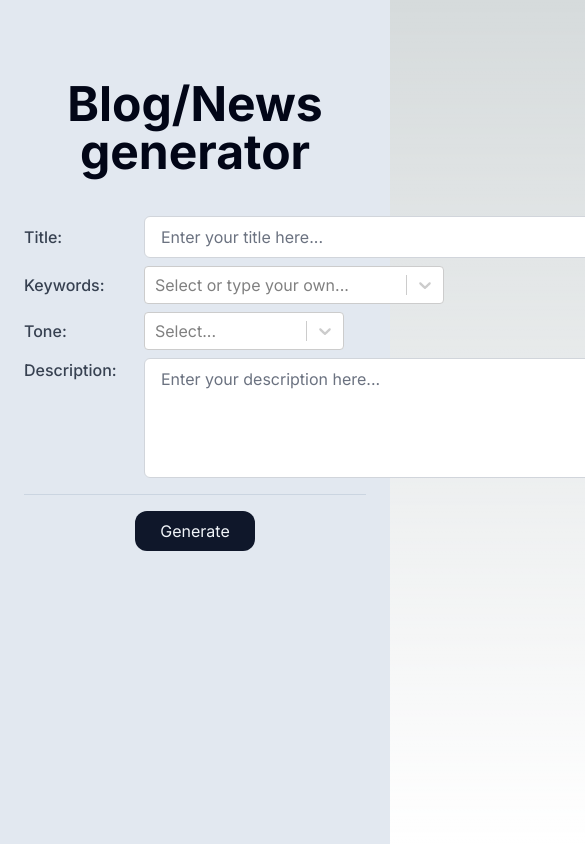
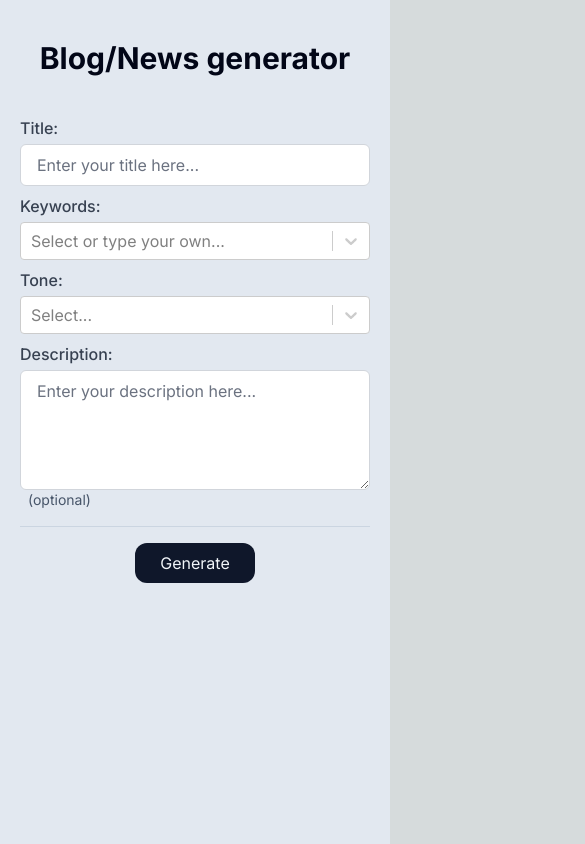
Before and after one commit to jerome-marshall/blog-generator, a Next.js app: page / in a window 390 px wide. Shown: the top 844 px of the page, 585 px wide, since content can reach past the window. Built offline with nearby package versions, Linux system fonts and the light colour scheme.

Commit message:
⚡ IMPROVE: responsive styles

```diff
--- a/app/globals.css
+++ b/app/globals.css
@@ -19,7 +19,7 @@
 
 @layer components {
   .input-label {
-    @apply inline min-w-[120px] text-base font-medium text-gray-700;
+    @apply inline text-base font-medium text-gray-700 md:min-w-[120px] mb-1 md:mb-0;
   }
 
   .btn {
--- a/app/page.tsx
+++ b/app/page.tsx
@@ -3,8 +3,8 @@ import Generator from "@/components/Generator";
 export default function Home() {
   return (
     <main className="min-h-screen bg-slate-200">
-      <div className="container mx-auto max-w-4xl px-6 py-20">
-        <h1 className="text-center text-5xl font-bold text-slate-950">
+      <div className="container mx-auto max-w-4xl px-5 py-10 md:px-6 md:py-20">
+        <h1 className="text-center text-3xl font-bold text-slate-950 md:text-5xl">
           Blog/News generator
         </h1>
         <Generator />
--- a/components/Generator.tsx
+++ b/components/Generator.tsx
@@ -72,19 +72,19 @@ const Generator: FC<GeneratorProps> = ({}) => {
   return (
     <div className="mt-10">
       <div className="flex flex-col gap-2">
-        <div className="flex items-center">
+        <div className="flex flex-col items-start md:flex-row md:items-center">
           <p className="input-label">Title: </p>
           <Input
-            className="min-w-[500px]"
+            className="md:min-w-[500px]"
             placeholder="Enter your title here..."
             value={title}
             onChange={(e) => setTitle((e?.target as HTMLInputElement).value)}
           />
         </div>
-        <div className="flex items-center">
+        <div className="flex flex-col items-start md:flex-row md:items-center">
           <p className="input-label">Keywords: </p>
           <CreatableSelect
-            className="min-w-[300px]"
+            className="min-w-full md:min-w-[300px]"
             isMulti
             options={keywordOptions}
             value={keywords}
@@ -92,19 +92,19 @@ const Generator: FC<GeneratorProps> = ({}) => {
             placeholder="Select or type your own..."
           />
         </div>
-        <div className="flex items-center">
+        <div className="flex flex-col items-start md:flex-row md:items-center">
           <p className="input-label">Tone: </p>
           <Select
-            className="min-w-[200px]"
+            className="min-w-full md:min-w-[200px]"
             options={toneOptions}
             value={tone}
             onChange={(e) => setTone(e)}
           />
         </div>
-        <div className="flex items-start">
+        <div className="flex flex-col items-start md:flex-row md:items-center">
           <p className="input-label">Description: </p>
           <textarea
-            className="min-h-[120px] min-w-[500px] rounded-md border border-gray-300 px-4 py-2 text-slate-700"
+            className="min-h-[120px] min-w-full rounded-md border border-gray-300 px-4 py-2 text-slate-700 md:min-w-[500px]"
             placeholder="Enter your description here..."
             value={description}
             onChange={(e) => setDescription(e.target.value)}
--- a/components/ui/Input.tsx
+++ b/components/ui/Input.tsx
@@ -7,7 +7,7 @@ const Input: FC<InputProps> = ({ className, ...props }) => {
   return (
     <input
       className={cn(
-        "rounded-md border border-gray-300 px-4 py-2 text-slate-700",
+        "min-w-full rounded-md border border-gray-300 px-4 py-2 text-slate-700",
         className
       )}
       {...props}
```
